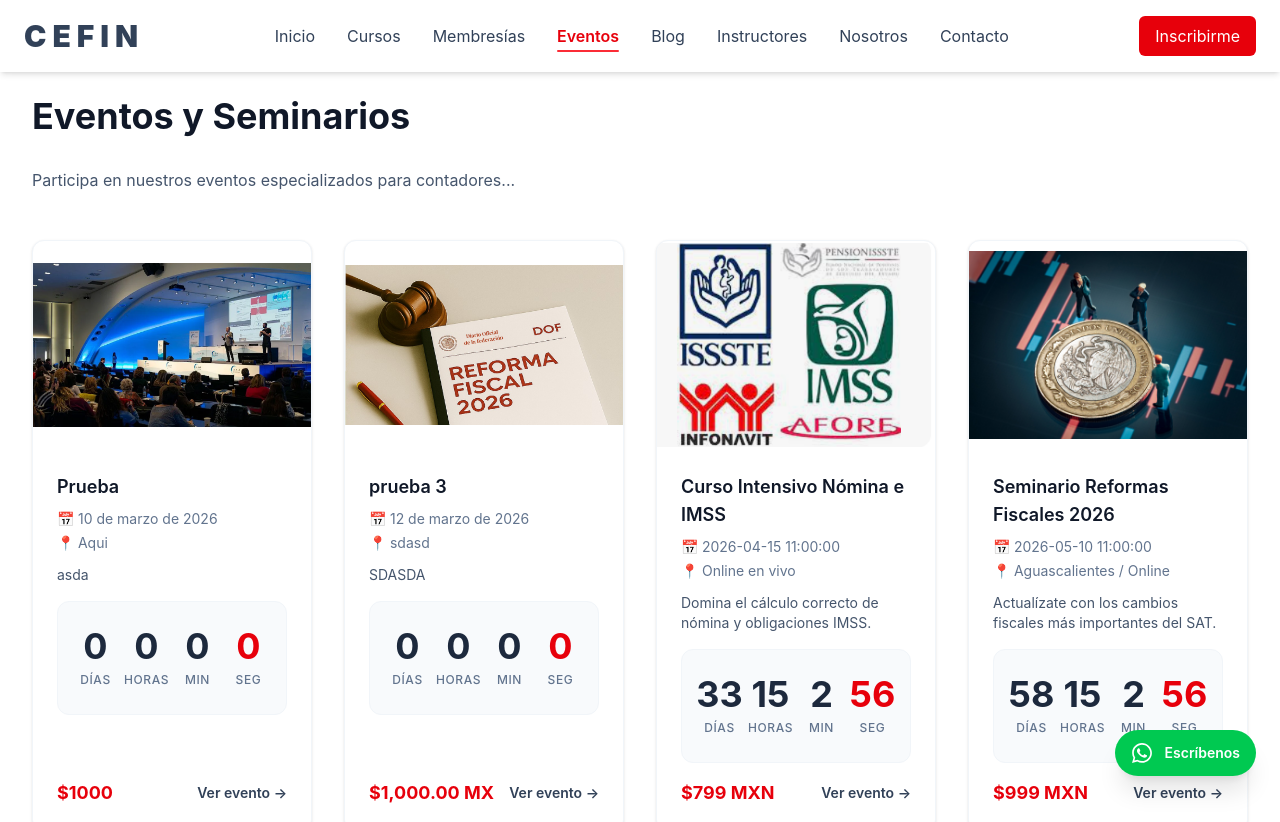
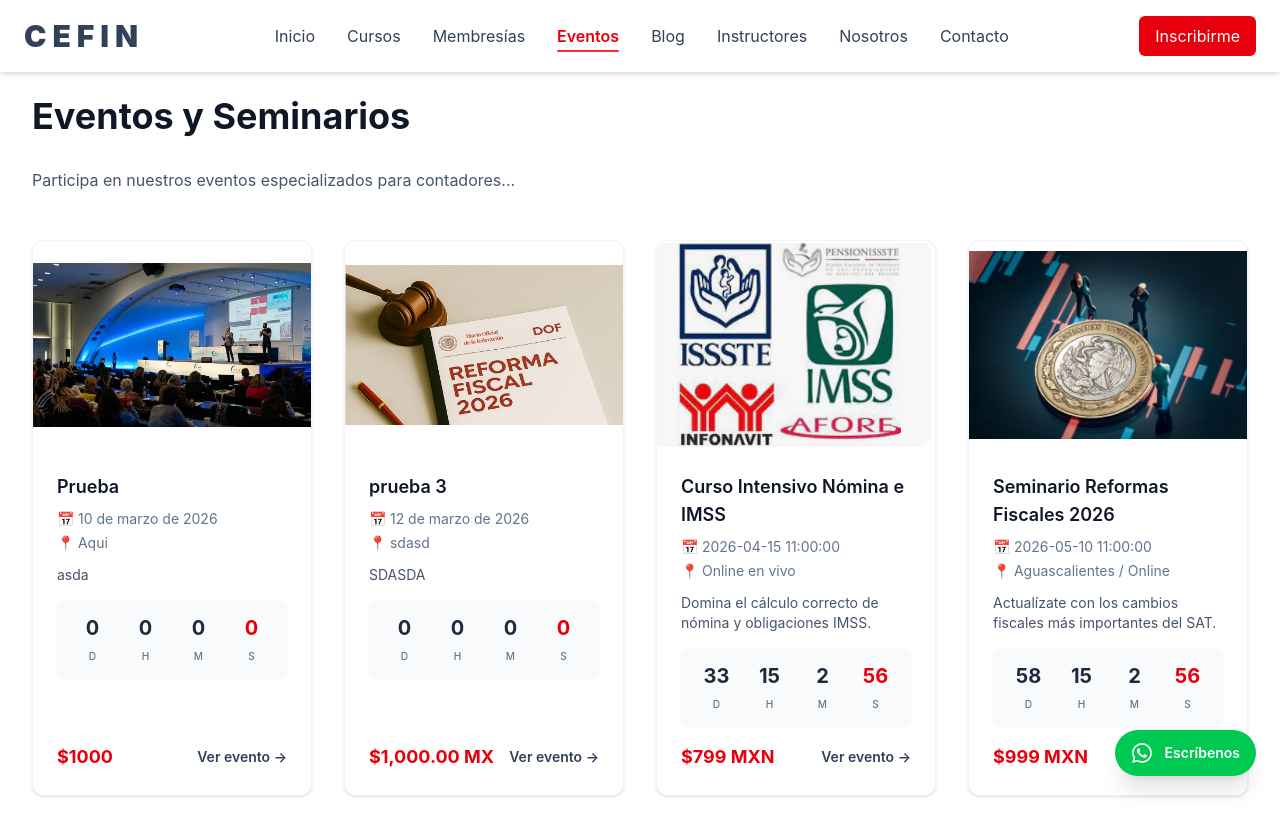
Before and after one commit to alfredo31410-ctrl/cefin-web, a Next.js app: page /eventos in a window 1280 px wide. Shown: the top 822 px of the page. Built offline with nearby package versions, Linux system fonts and the light colour scheme.

Commit message:
Cambios en CMS, arreglo de countdow y apartado de live en home

```diff
--- a/app/layout.tsx
+++ b/app/layout.tsx
@@ -53,7 +53,31 @@ export default function RootLayout({
         {children}
         <Footer />
         <WhatsAppButton />
-
+      <script
+  type="application/ld+json"
+  dangerouslySetInnerHTML={{
+    __html: JSON.stringify({
+      "@context": "https://schema.org",
+      "@type": "Organization",
+      name: "CEFIN",
+      url: "https://cefin.com",
+      logo: "https://cefin.com/logo.png",
+      sameAs: [
+        "https://www.facebook.com/CEFINCapacitacion",
+        "https://www.instagram.com/cefinimpuestosmx/",
+        "https://www.youtube.com/@CEFINImpuestos",
+        "https://www.tiktok.com/@cefinimpuestosmx"
+      ],
+      contactPoint: {
+        "@type": "ContactPoint",
+        telephone: "+52-449-455-4578",
+        contactType: "customer service",
+        areaServed: "MX",
+        availableLanguage: "Spanish"
+      }
+    })
+  }}
+/>
       </body>
     </html>
   );
--- a/app/page.tsx
+++ b/app/page.tsx
@@ -114,7 +114,7 @@ export default function Home() {
 
       {/* ================= LIVE SEMANAL ================= */}
 
-      <section className="bg-red-600 text-white py-6">
+      <section className="bg-slate-900 text-white py-6">
         <Container>
           <div className="flex flex-col md:flex-row items-center justify-between gap-4">
             <div className="flex items-center gap-3">
@@ -126,7 +126,7 @@ export default function Home() {
             </div>
 
             <a
-              href="https://youtube.com/@TU-CANAL/live"
+              href="https://www.youtube.com/@CEFINImpuestos"
               target="_blank"
               className="bg-white text-red-600 px-5 py-2 rounded-lg font-semibold hover:bg-gray-100 transition"
             >
--- a/components/Countdown.tsx
+++ b/components/Countdown.tsx
@@ -77,30 +77,28 @@ export default function Countdown({ fecha }: Props) {
 
 <div className="
 grid
-grid-cols-2
-md:grid-cols-4
-gap-3
-md:gap-6
+grid-cols-4
+gap-2
 justify-items-center
 items-center
 text-center
 bg-slate-50
-p-4
-md:p-6
-rounded-xl
+p-3
+rounded-lg
 border
 border-slate-100
 ">
+
   {/* DIAS */}
 
-      <div className="min-w-[70px] flex-shrink-0">
+  <div className="min-w-[45px]">
 
-        <p className="text-2xl md:text-3xl lg:text-4xl font-bold text-slate-800">
+    <p className="text-lg md:text-xl font-bold text-slate-800">
       {tiempo.dias}
     </p>
 
-        <span className="text-xs uppercase tracking-wider text-slate-500 font-medium">
-          Días
+    <span className="text-[10px] uppercase tracking-wide text-slate-500 font-medium">
+      D
     </span>
 
   </div>
@@ -108,14 +106,14 @@ border-slate-100
 
   {/* HORAS */}
 
-      <div className="min-w-[70px] flex-shrink-0">
+  <div className="min-w-[45px]">
 
-        <p className="text-2xl md:text-3xl lg:text-4xl font-bold text-slate-800">
+    <p className="text-lg md:text-xl font-bold text-slate-800">
       {tiempo.horas}
     </p>
 
-        <span className="text-xs uppercase tracking-wider text-slate-500 font-medium">
-          Horas
+    <span className="text-[10px] uppercase tracking-wide text-slate-500 font-medium">
+      H
     </span>
 
   </div>
@@ -123,14 +121,14 @@ border-slate-100
 
   {/* MINUTOS */}
 
-      <div className="min-w-[70px] flex-shrink-0">
+  <div className="min-w-[45px]">
 
-        <p className="text-2xl md:text-3xl lg:text-4xl font-bold text-slate-800">
+    <p className="text-lg md:text-xl font-bold text-slate-800">
       {tiempo.minutos}
     </p>
 
-        <span className="text-xs uppercase tracking-wider text-slate-500 font-medium">
-          Min
+    <span className="text-[10px] uppercase tracking-wide text-slate-500 font-medium">
+      M
     </span>
 
   </div>
@@ -138,14 +136,14 @@ border-slate-100
 
   {/* SEGUNDOS */}
 
-      <div className="min-w-[70px] flex-shrink-0">
+  <div className="min-w-[45px]">
 
-        <p className="text-2xl md:text-3xl lg:text-4xl font-bold text-red-600">
+    <p className="text-lg md:text-xl font-bold text-red-600">
       {tiempo.segundos}
     </p>
 
-        <span className="text-xs uppercase tracking-wider text-slate-500 font-medium">
-          Seg
+    <span className="text-[10px] uppercase tracking-wide text-slate-500 font-medium">
+      S
     </span>
 
   </div>
--- a/public/admin/config.yml
+++ b/public/admin/config.yml
@@ -55,6 +55,9 @@ collections:
 
       - { label: "Hotmart", name: "hotmart", widget: "string" }
 
+      - { label: "Destacado", name: "destacado", widget: "boolean", default: true }
+
+
 
   - name: "cursos"
     label: "Cursos"
```
Lines whose indentation alone changed are shown as unchanged.
